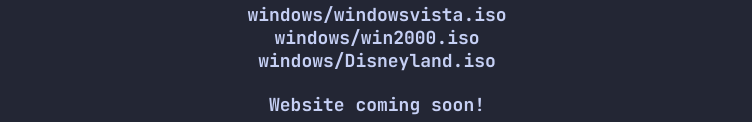
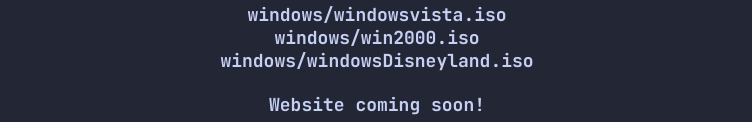
Before and after one commit to AnyaHosting/anyahosting.github.io, a plain HTML site: page index.html in a window 1280 px wide. Shown: the part 675-797 px from the top of the page, without its empty margins (263-1015 px from the left). Drawn offline with Linux system fonts and the light colour scheme.

Commit message:
Update index.html

```diff
--- a/index.html
+++ b/index.html
@@ -58,7 +58,7 @@
     <h2>windows/windows7.iso</h2>
     <h2>windows/windowsvista.iso</h2>
     <h2>windows/win2000.iso</h2>
-    <h2>windows/Disneyland.iso</h2>
+    <h2>windows/windowsDisneyland.iso</h2>
 
     <br>
     <h2>Website coming soon!</h2>
```
